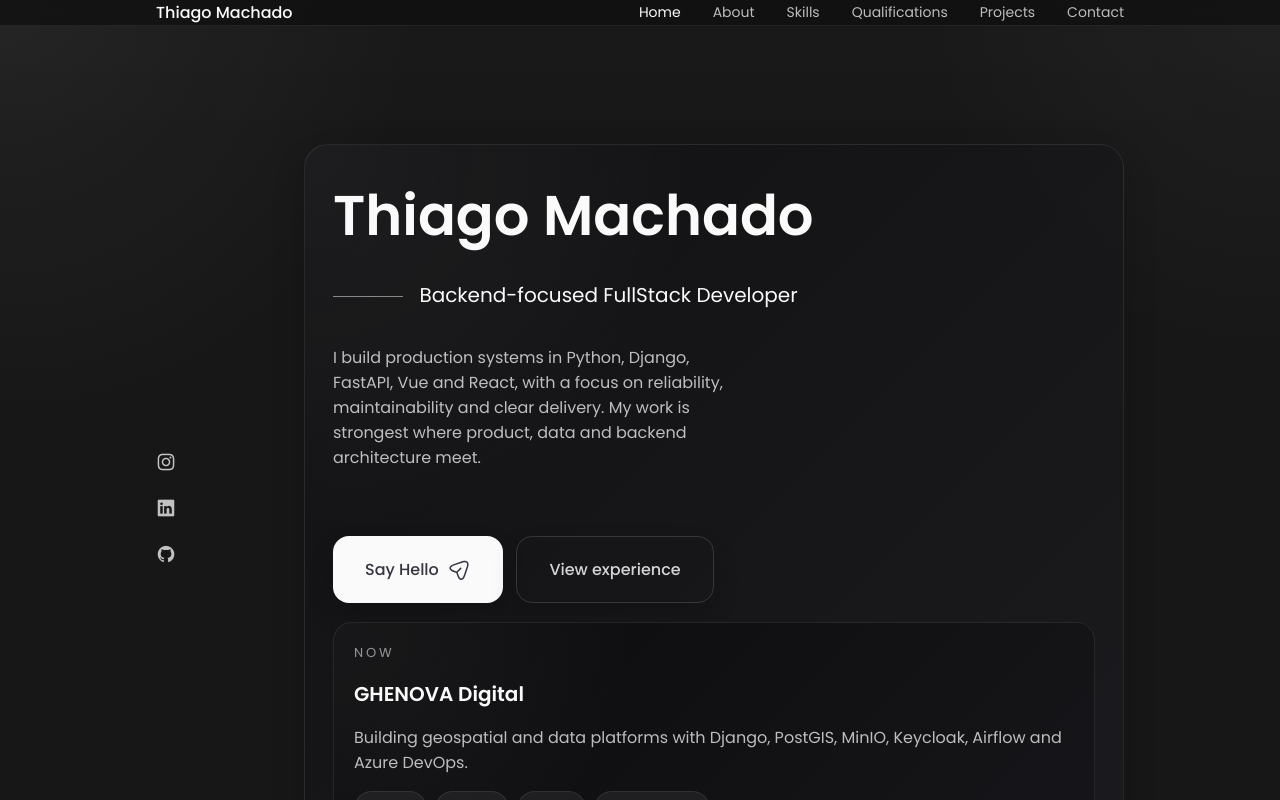
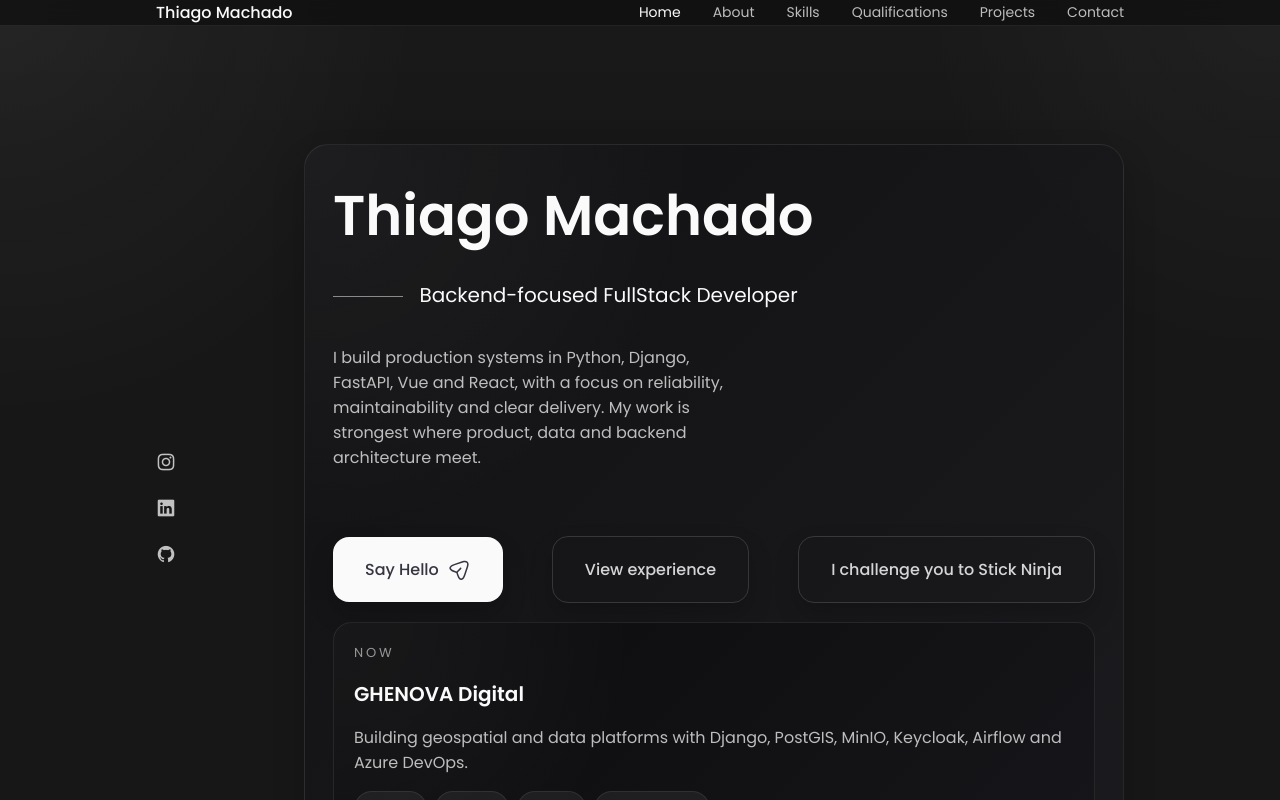
Before and after one commit to thiagoc-machado/portifolio2, a React (Create React App) app: page / in a window 1280 px wide. Shown: the top 800 px of the page. Built offline with nearby package versions, Linux system fonts and the light colour scheme; no server answers.

Commit message:
stickninja

```diff
--- a/src/components/Ninja/ninja.jsx
+++ b/src/components/Ninja/ninja.jsx
@@ -27,7 +27,7 @@ class GameComponent extends Component {
 
   render() {
     return (
-      <div>
+      <div id="ninja">
         <div className="container-game">
           <canvas ref={this.canvasRef} id="game"></canvas>
           <h1 id="titulo">Stick NINJA</h1>
--- a/src/components/home/Data.jsx
+++ b/src/components/home/Data.jsx
@@ -53,6 +53,9 @@ const Data = () => {
                 <a href="#qualification" className="button button--ghost">
                     View experience
                 </a>
+                <a href="#ninja" className="button button--ghost">
+                    I challenge you to Stick Ninja
+                </a>
             </div>
 
             <motion.div
--- a/src/components/home/home.css
+++ b/src/components/home/home.css
@@ -24,6 +24,8 @@
   display: flex;
   flex-wrap: wrap;
   gap: 0.85rem;
+  justify-content: space-between;
+  align-items: center;
 }
 .button--ghost {
   background: transparent;
```
